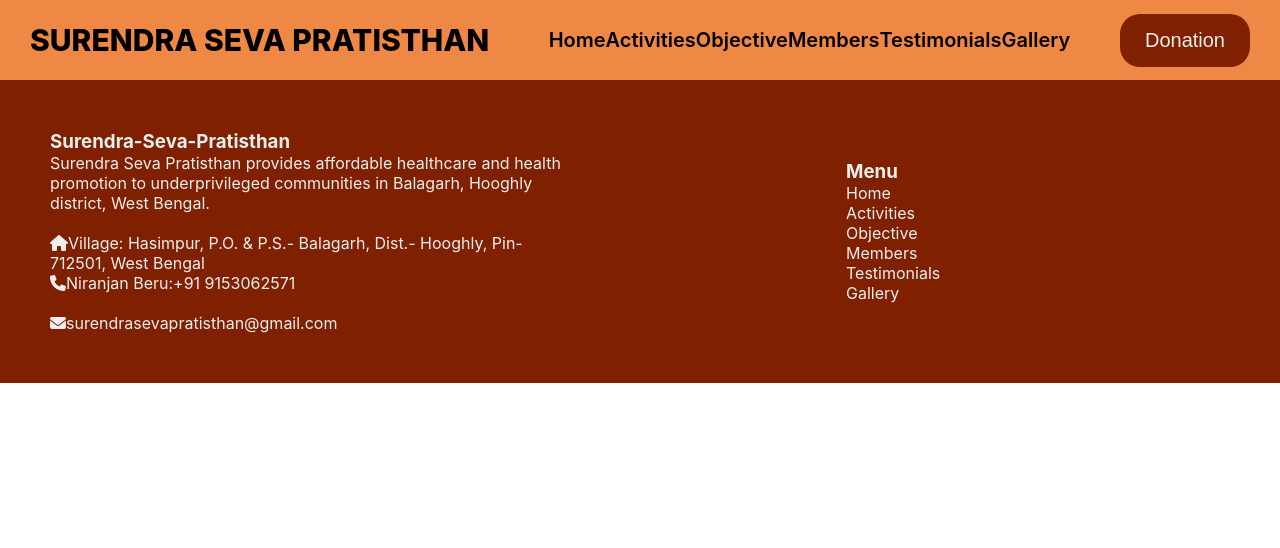
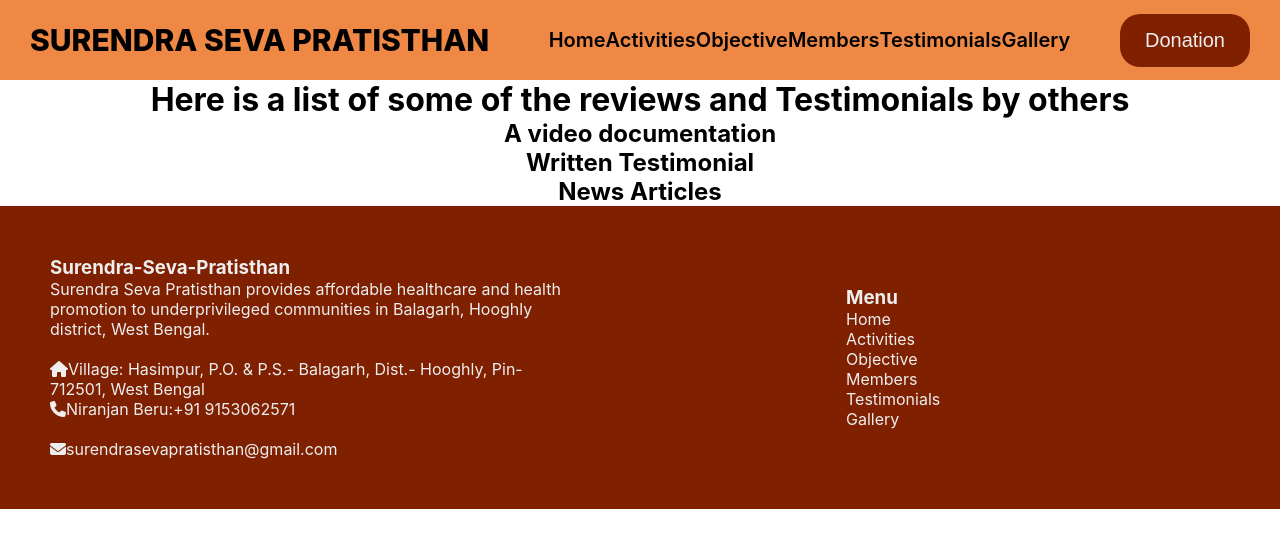
Before and after one commit to Dragoon4002/Surendra-Seva-Pratisthan, a React (Create React App) app: page /testimonials in a window 1280 px wide. Shown: the top 548 px of the page. Built offline with nearby package versions, Linux system fonts and the light colour scheme.

Commit message:
Testimonial Page Base Creation

```diff
--- a/src/pages/Testimonial.js
+++ b/src/pages/Testimonial.js
@@ -4,9 +4,40 @@
 import Footer from '../components/Footer'
 
 const Testimonial = () => {
+  const writing_img_src = [];
+  const news_img_src = [];
   return (
-    <main>
+    <main className='testimonial'>
         <Header/>
+        <h1>Here is a list of some of the reviews and Testimonials by others</h1>
+        <div className='video'>
+          <h2>A video documentation</h2>
+        </div>
+        <div className='writing'>
+          <h2>Written Testimonial</h2>
+          <ul>
+            {writing_img_src.map(image=>{
+              return(
+                <li>
+                  <img src={image} alt='Writen Testimonials in govt documents'/>
+                </li>
+              )
+            })}
+          </ul>
+        </div>
+        <div className='article'>
+        <h2>News Articles</h2>
+          <ul>
+            {news_img_src.map(image=>{
+              return(
+                <li>
+                  <img src={image} alt='Articles on Us in Newspapers'/>
+                </li>
+              )
+            })}
+          </ul>
+        </div>
+        <div className=''></div>
         <Footer/>
     </main>
   )
```
